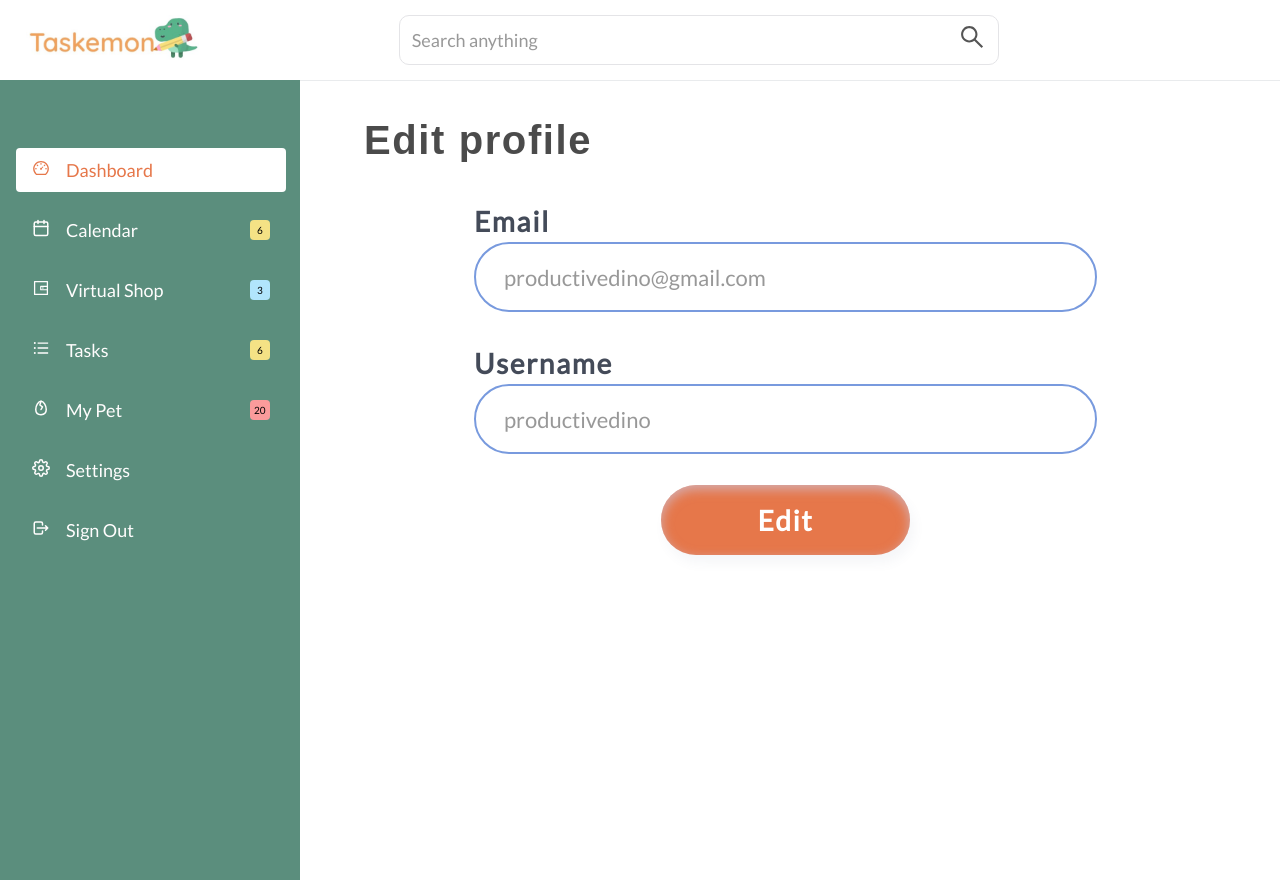
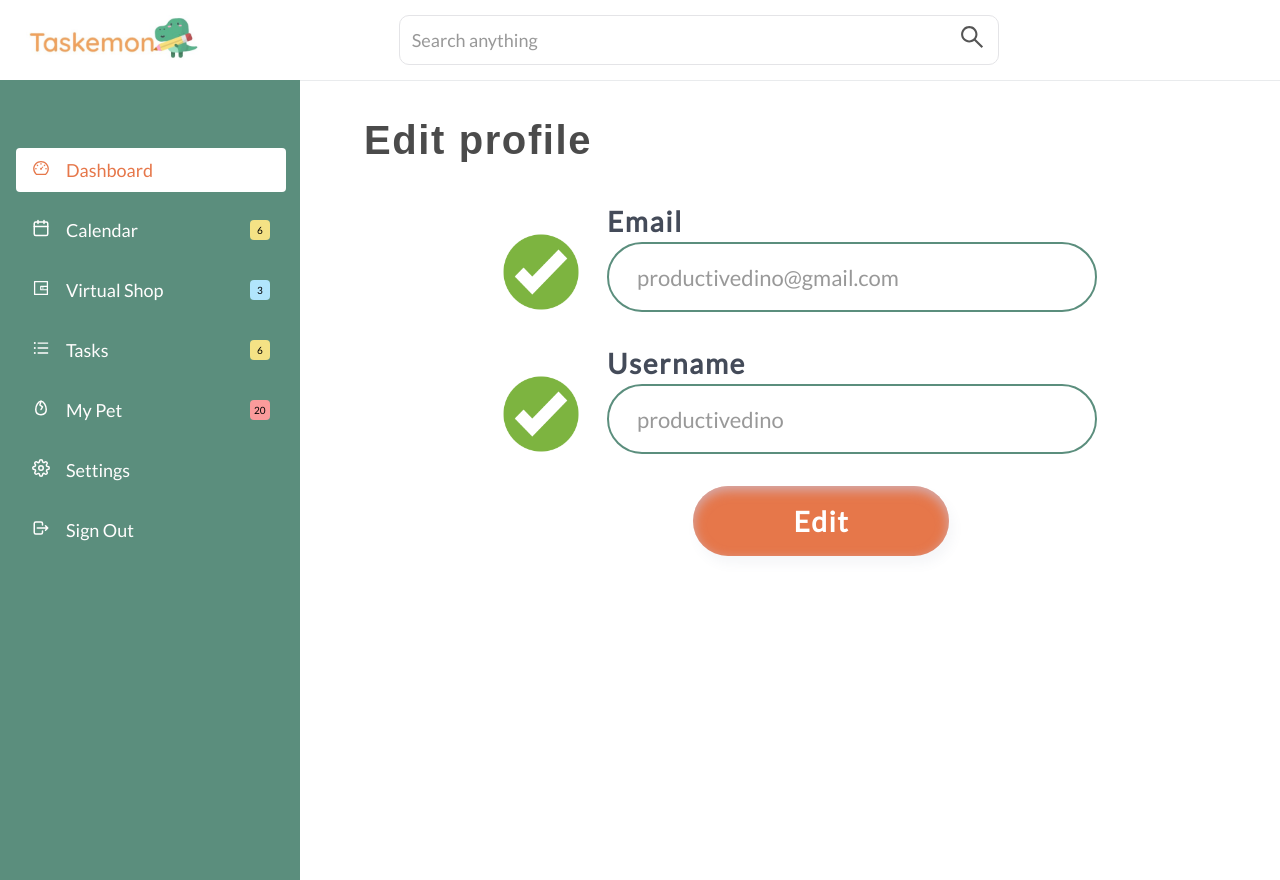
Before and after one commit to seeddhee/CSC_307_ToDoemon-, a React app in the folder react-frontend/: page /settings in a window 1280 px wide. Built offline with nearby package versions, Linux system fonts and the light colour scheme; no server answers.

Commit message:
minor changes (updated display) to settings page

```diff
--- a/react-frontend/src/components/pages/MyInputSettings.js
+++ b/react-frontend/src/components/pages/MyInputSettings.js
@@ -1,6 +1,7 @@
 import React, { useState } from "react";
 
 function MyInput(props) {
+  //Unneccessary until we can change password
   if (props.type == "password") {
     const [passwordShown, setPasswordShown] = useState(false);
     const togglePassword = () => {
@@ -37,6 +38,7 @@ function MyInput(props) {
         value={props.value}
         className={props.className}
         readOnly={props.status}
+        style={{ border: props.status ? "2px solid #5b8e7d" : "2px solid #789ade" }}
       />
     </div>
   );
--- a/react-frontend/src/routes/Settings.js
+++ b/react-frontend/src/routes/Settings.js
@@ -7,6 +7,7 @@ import "../style/settings-style.css";
 
 function Settings(props) {
   const [status, setStatus] = useState(true);
+  const checkmark = require("../images/checkmark.png");
   document.title = "Taskemon | Settings";
 
   const [user, setUser] = useState({
@@ -43,6 +44,12 @@ function Settings(props) {
     <div className="settings-page">
       <Title text="Edit profile" />
       <div className="settings-inputs">
+        <div className="input-checkmark">
+          <img
+            src={checkmark}
+            className="checkmark-img"
+            style={{ display: status ? "block" : "none" }}
+          />
           <MyInput
             name="Email"
             type="text"
@@ -50,6 +57,13 @@ function Settings(props) {
             status={status}
             value={user.Email}
             onChange={handleChange}
+          />
+        </div>
+        <div className="input-checkmark">
+          <img
+            src={checkmark}
+            className="checkmark-img"
+            style={{ display: status ? "block" : "none" }}
           />
           <MyInput
             name="Username"
@@ -59,6 +73,7 @@ function Settings(props) {
             value={user.Username}
             onChange={handleChange}
           />
+        </div>
       </div>
       <div className="settings-buttons">
         <LinkButton text="Cancel" status={status} onClick={handleCancel} />
--- a/react-frontend/src/style/settings-style.css
+++ b/react-frontend/src/style/settings-style.css
@@ -1,10 +1,9 @@
 .settings-page {
   display: flex;
-  flex: 0.8;
   flex-direction: column;
   padding-top: 30px;
-  /*padding-left: 250px;*/
   height: 100vh;
+  width: 100vw;
   letter-spacing: 0.1em;
   line-height: 1.5;
 }
@@ -21,6 +20,7 @@
 
 .settings-inputs {
   margin-left: 15%;
+  width: 65%;
 }
 
 .settings-buttons {
@@ -34,3 +34,22 @@
 .settings-buttons .link-button {
   width: 40%;
 }
+
+.settings-inputs input {
+  max-width: 100%;
+}
+.settings-inputs .my-input {
+  width: 100%;
+}
+
+.input-checkmark {
+  display: flex;
+  flex-direction: row;
+  align-items: flex-end;
+}
+
+.checkmark-img {
+  max-height: 10vh;
+  width: auto;
+  padding-right: 2vw;
+}
```
Also changed, not shown: react-frontend/src/images/checkmark.png (added), 1 other file. Lines whose indentation alone changed are shown as unchanged.
